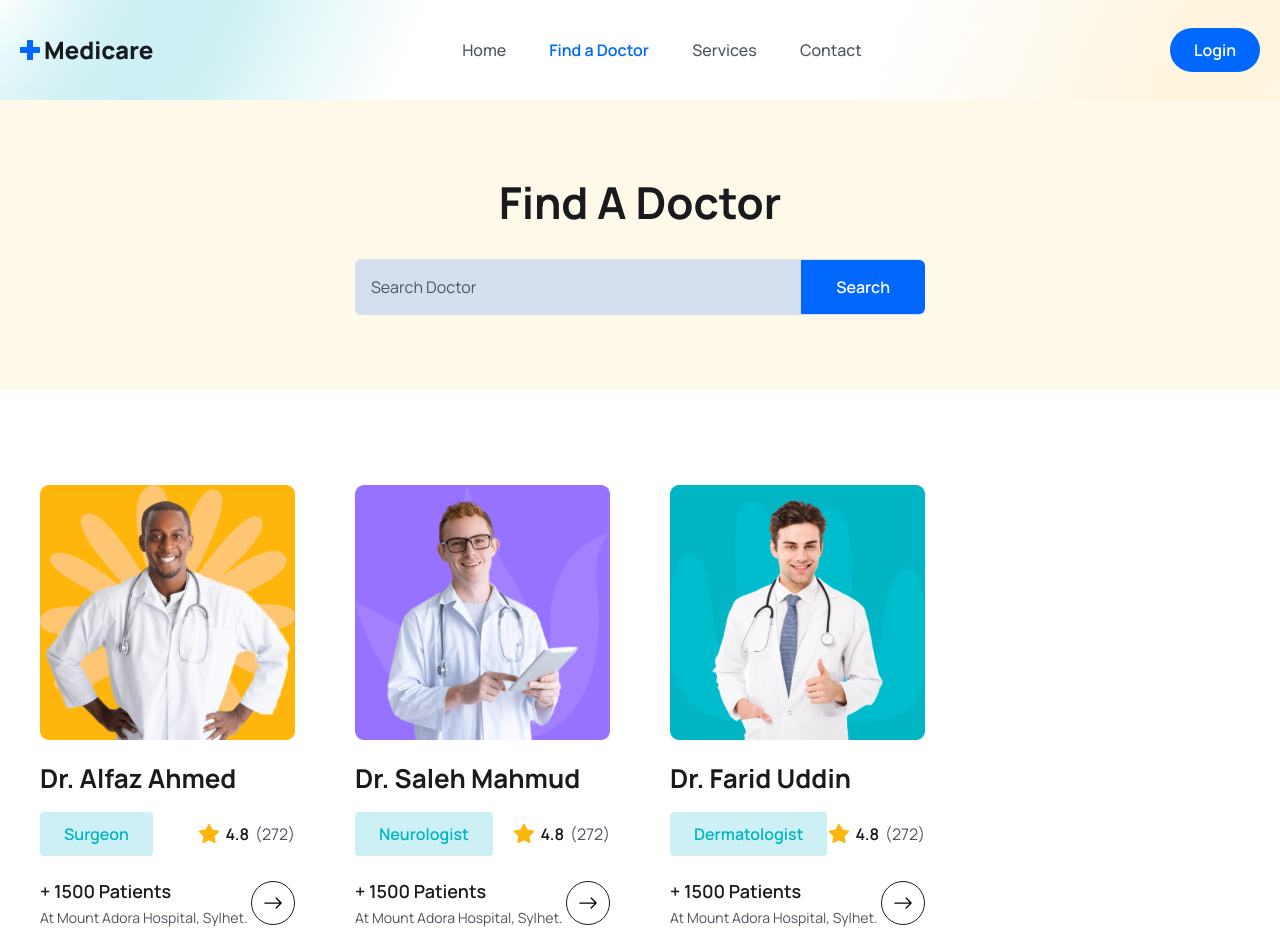
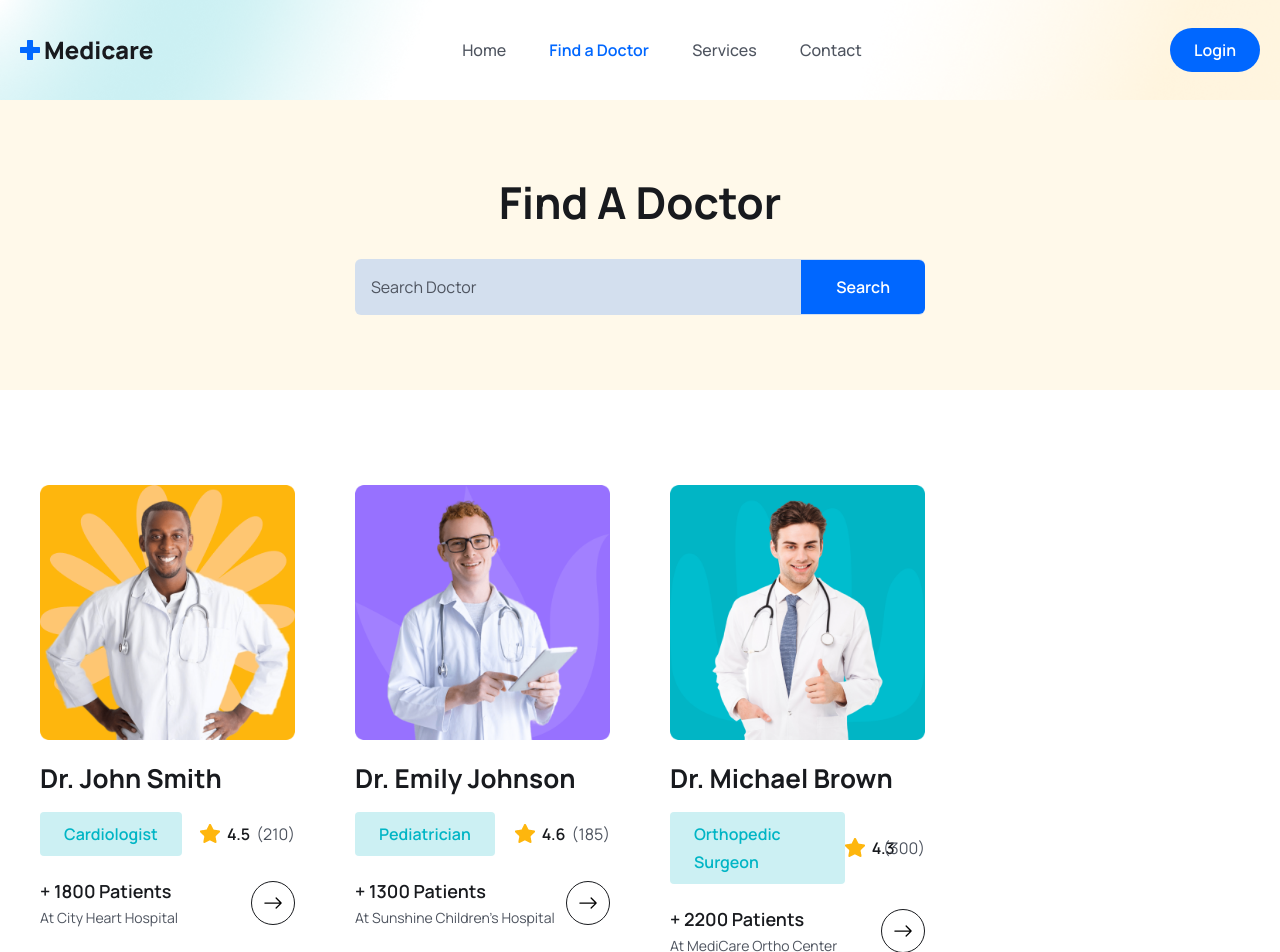
Before and after one commit to MohamedBoukthir/Doctor-Appointment-Booking-MERN-Stack, a React (Vite) app in the folder frontend/: page /doctors in a window 1280 px wide. Shown: the top 952 px of the page. Built offline with nearby package versions, Linux system fonts and the light colour scheme.

Commit message:
Update Data

```diff
--- a/frontend/src/assets/data/doctors.js
+++ b/frontend/src/assets/data/doctors.js
@@ -5,32 +5,32 @@ import doctorImg03 from "../images/doctor-img03.png";
 export const doctors = [
   {
     id: "01",
-    name: "Dr. Alfaz Ahmed",
-    specialization: "Surgeon",
-    avgRating: 4.8,
-    totalRating: 272,
+    name: "Dr. John Smith",
+    specialization: "Cardiologist",
+    avgRating: 4.5,
+    totalRating: 210,
     photo: doctorImg01,
-    totalPatients: 1500,
-    hospital: "Mount Adora Hospital, Sylhet.",
+    totalPatients: 1800,
+    hospital: "City Heart Hospital",
   },
   {
     id: "02",
-    name: "Dr. Saleh Mahmud",
-    specialization: "Neurologist",
-    avgRating: 4.8,
-    totalRating: 272,
+    name: "Dr. Emily Johnson",
+    specialization: "Pediatrician",
+    avgRating: 4.6,
+    totalRating: 185,
     photo: doctorImg02,
-    totalPatients: 1500,
-    hospital: "Mount Adora Hospital, Sylhet.",
+    totalPatients: 1300,
+    hospital: "Sunshine Children's Hospital",
   },
   {
     id: "03",
-    name: "Dr. Farid Uddin",
-    specialization: "Dermatologist",
-    avgRating: 4.8,
-    totalRating: 272,
+    name: "Dr. Michael Brown",
+    specialization: "Orthopedic Surgeon",
+    avgRating: 4.3,
+    totalRating: 300,
     photo: doctorImg03,
-    totalPatients: 1500,
-    hospital: "Mount Adora Hospital, Sylhet.",
+    totalPatients: 2200,
+    hospital: "MediCare Ortho Center",
   },
 ];
```
Also changed, not shown: frontend/src/assets/images/login-Img.svg (added).
